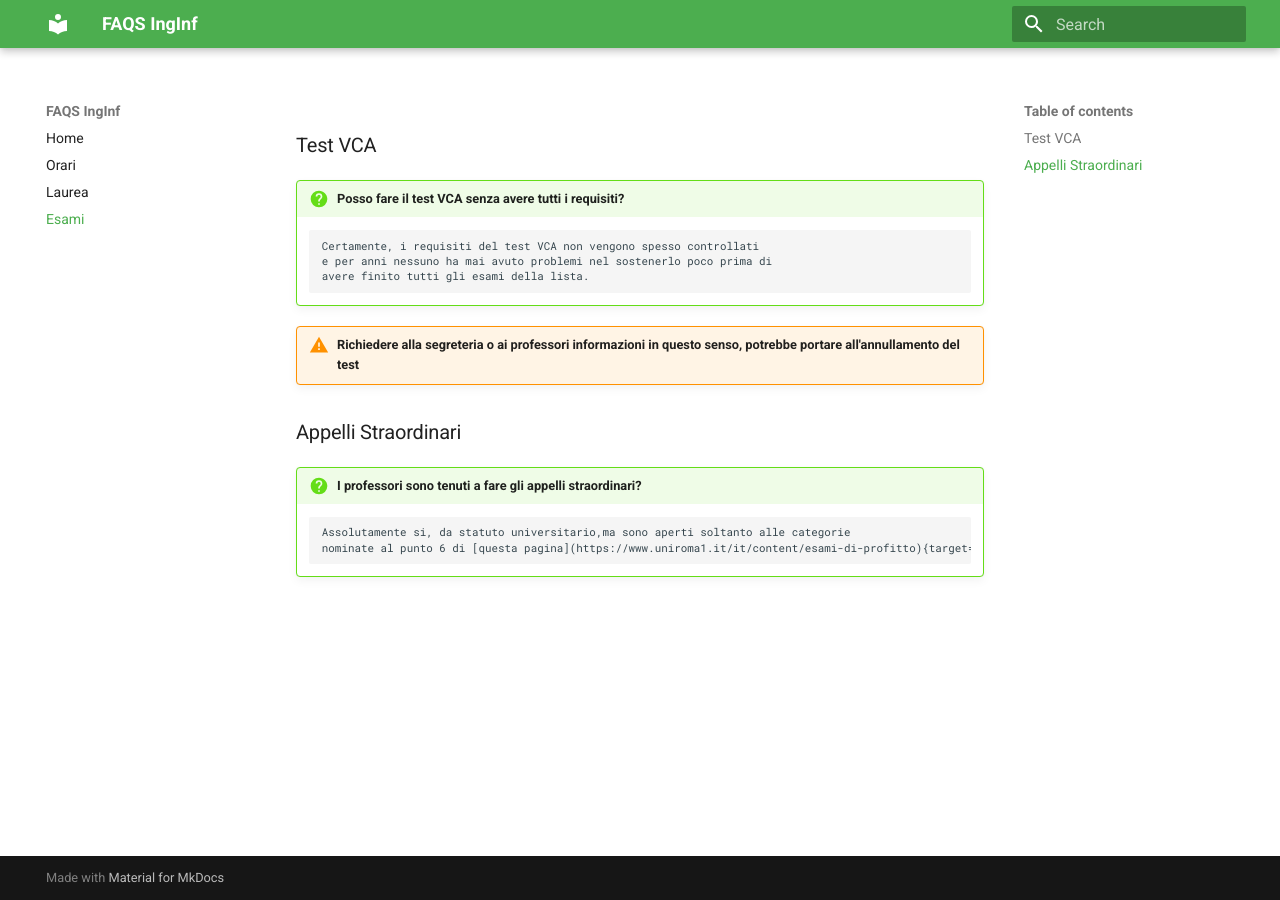
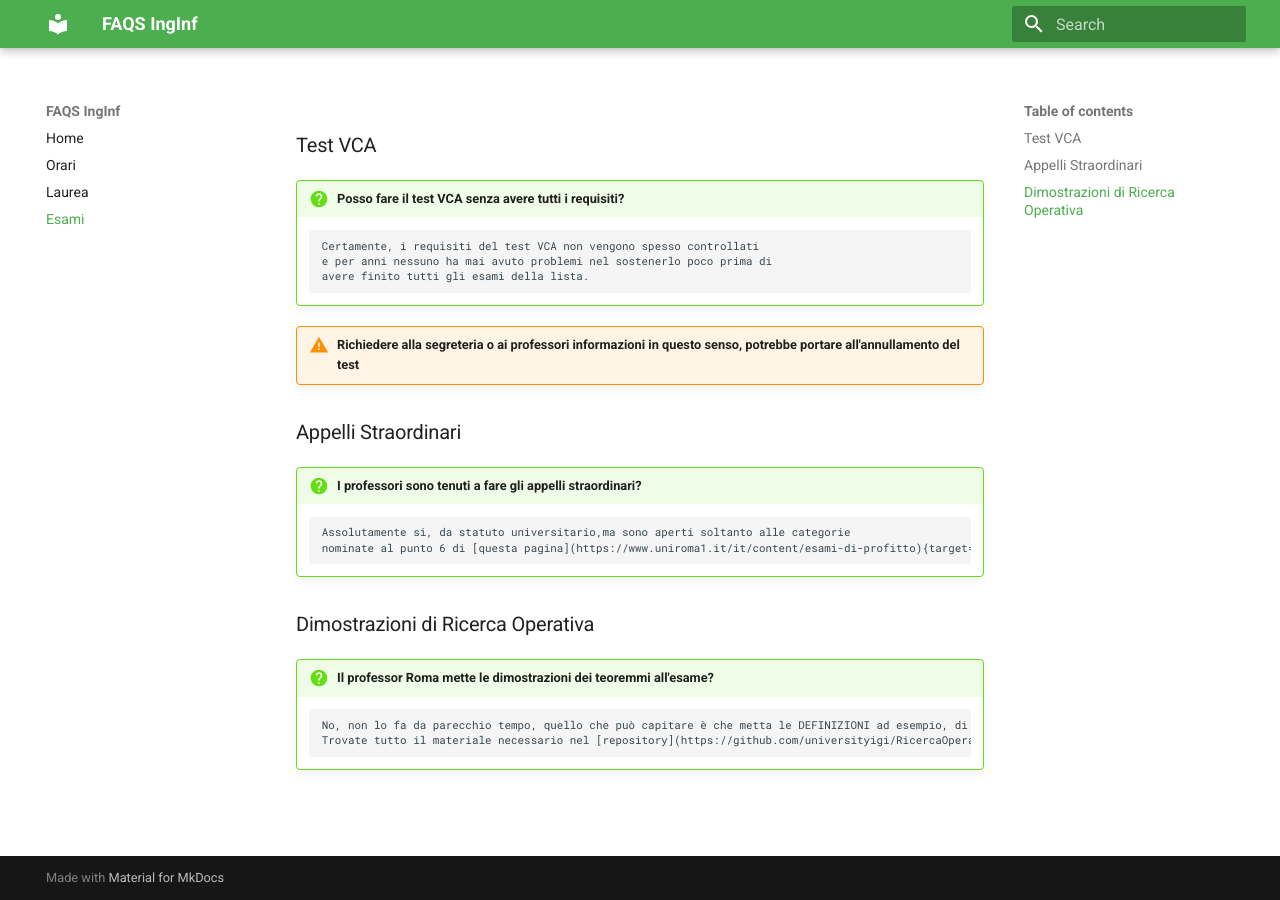
Before and after one commit to universityigi/faqs, an MkDocs documentation site: the page built from docs/esami.md, in a window 1280 px wide. Built offline with MkDocs 1.6.1 and Material for MkDocs 9.7.7, drawn with Linux system fonts in a browser that asks for light colours.

Commit message:
dimostrazioni

```diff
--- a/docs/esami.md
+++ b/docs/esami.md
@@ -21,3 +21,11 @@
 
 		Assolutamente si, da statuto universitario,ma sono aperti soltanto alle categorie
 		nominate al punto 6 di [questa pagina](https://www.uniroma1.it/it/content/esami-di-profitto){target=_blank}
+
+
+### Dimostrazioni di Ricerca Operativa
+
+!!! question "Il professor Roma mette le dimostrazioni dei teoremmi all'esame?"
+
+		No, non lo fa da parecchio tempo, quello che può capitare è che metta le DEFINIZIONI ad esempio, di politopo, di problema inammissibile, etc
+		Trovate tutto il materiale necessario nel [repository](https://github.com/universityigi/RicercaOperativa)
```
